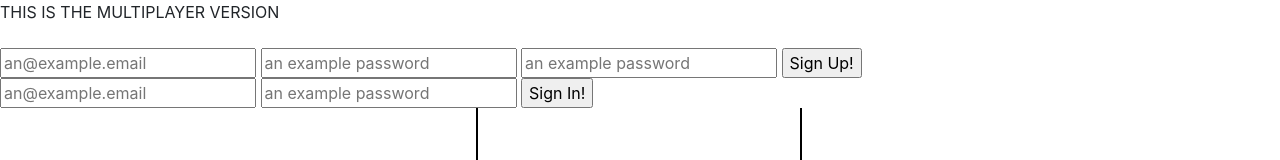
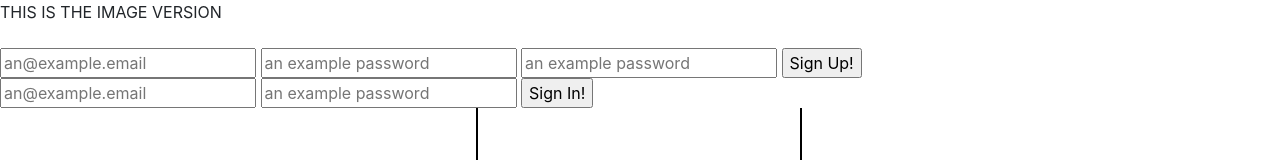
Before and after one commit to breakfastorder/tic-tac-toe-client, a website built with webpack: page index.html in a window 1280 px wide. Shown: the top 160 px of the page. Built offline with nearby package versions, Linux system fonts and the light colour scheme.

Commit message:
Changed ui on menu

```diff
--- a/index.html
+++ b/index.html
@@ -13,7 +13,7 @@
     </head>
     <body>
       <!-- &nbsp; -->
-  <div> THIS IS THE MULTIPLAYER VERSION </div>
+  <div> THIS IS THE IMAGE VERSION </div>
       <div id='message'>&nbsp;
       </div>
 
```
